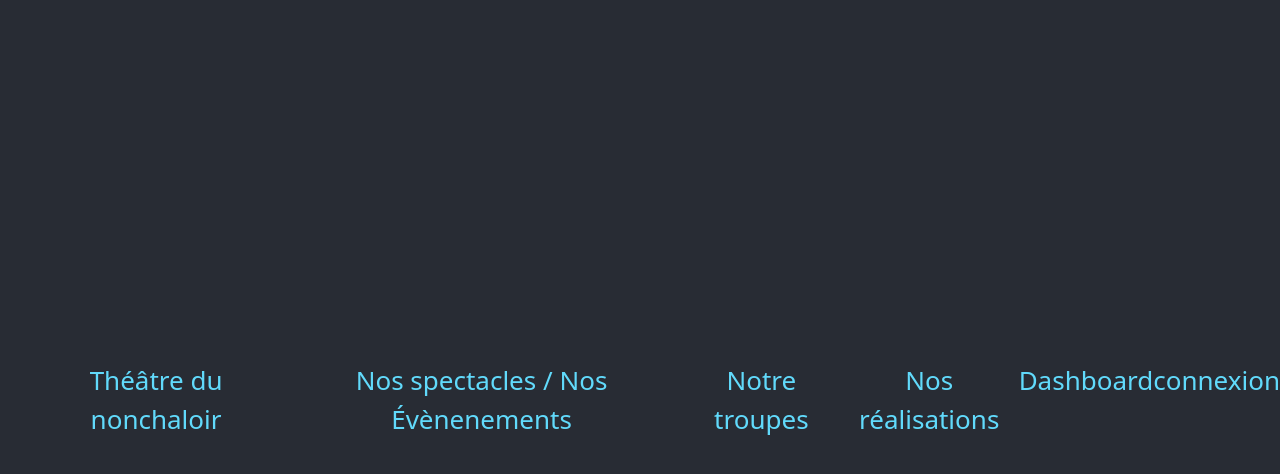
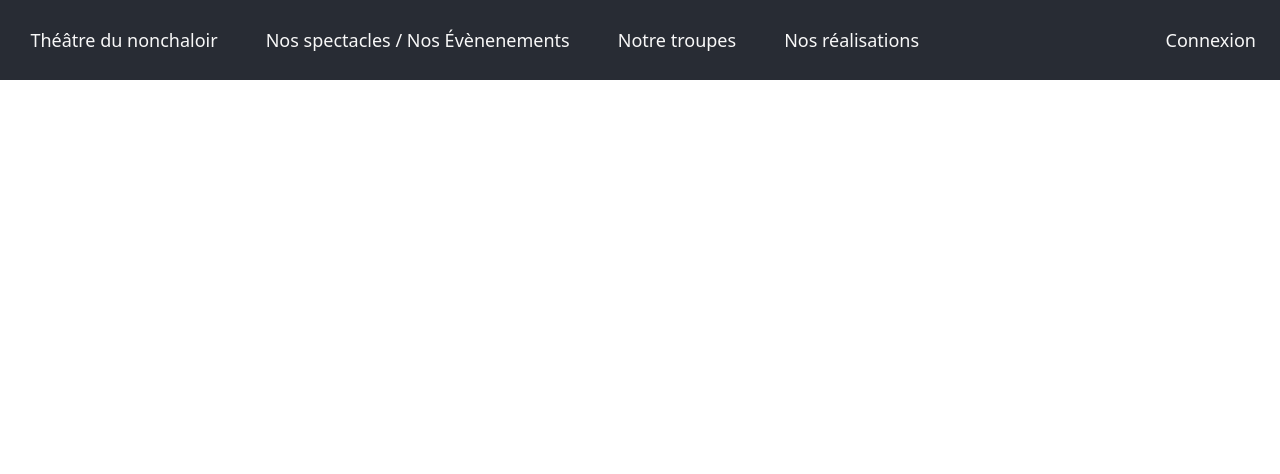
Before and after one commit to Daikenzo/NonchaloirProject-Front_Web, a React (Create React App) app: page / in a window 1280 px wide. Shown: the top 474 px of the page. Built offline with nearby package versions, Linux system fonts and the light colour scheme.

Commit message:
fix navbar components css color

```diff
--- a/src/App.jsx
+++ b/src/App.jsx
@@ -6,11 +6,12 @@ import "bootstrap/dist/js/bootstrap.bundle.min";
 // Import Custom CSS
 import './css/App.css';
 import Header from './components/Display/header';
+import HeaderTest from './debug/SampleComponents/header.test';
 
 function App() {
   return (
     <div className="App">
-      <Header />
+      <Header logo={logo}/>
     </div>
   );
 }
--- a/src/components/Display/header.jsx
+++ b/src/components/Display/header.jsx
@@ -1,15 +1,28 @@
+import { Button } from "bootstrap"
+
 const Header = () => {
+
+    const login ={
+        role:"user",
+        isLogin:true
+    }
 
     return(
         <header className="App-header">
             <nav className="Header-nav nav">
                 <ul className="App-nav nav-menu">
-                    <li className="nav-item"><a className="App-link" href="#home">Théâtre du nonchaloir</a></li>
-                    <li className="nav-item"><a className="App-link" href="#event">Nos spectacles / Nos Évènenements</a></li>
-                    <li className="nav-item"><a className="App-link" href="#teams">Notre troupes</a></li>
-                    <li className="nav-item"><a className="App-link" href="#projects">Nos réalisations</a></li>
-                    <li className="nav-item"><a className="App-link" href="#dashboard">Dashboard</a></li>
-                    <li className="nav-item"><a className="App-link" href="#connect">connexion</a></li>
+                    <li className="nav-item App-link"><a className="App-link" href="#home">Théâtre du nonchaloir</a></li>
+                    <li className="nav-item App-link"><a className="App-link" href="#event">Nos spectacles / Nos Évènenements</a></li>
+                    <li className="nav-item App-link"><a className="App-link" href="#teams">Notre troupes</a></li>
+                    <li className="nav-item App-link"><a className="App-link" href="#projects">Nos réalisations</a></li>
+                    {login.isLogin? (
+                        <>
+                            {login.role==="admin" && (
+                                <li className="nav-item App-link"><a className="App-link" href="#dashboard">Dashboard</a></li>
+                            )}
+                            <li className="nav-item App-link"><a className="App-link" href="#connect">Connexion</a></li>
+                        </>
+                    ): <li className="nav-item App-link"><a className="App-link" href="#connect">Connexion</a></li>}
                 </ul>
             </nav>
         </header>
--- a/src/css/App.css
+++ b/src/css/App.css
@@ -5,6 +5,8 @@
 .App-logo {
   height: 40vmin;
   pointer-events: none;
+  -webkit-user-select: none; /* Safari */
+  user-select:none;
 }
 
 @media (prefers-reduced-motion: no-preference) {
@@ -15,25 +17,51 @@
 
 .App-header {
   background-color: #282c34;
-  min-height: 100vh;
+  min-height: 10vh;
+  width:100vw;
+
+  position: relative;
+
   display: flex;
   flex-direction: column;
-  align-items: center;
+  align-items:flex-start;
   justify-content: center;
-  font-size: calc(10px + 2vmin);
+  font-size: calc(10px + 1vmin);
   color: white;
 }
 .App-nav{
   display:flex;
   flex-direction: row;
+  width: 100vw;
   list-style: none;
-  margin: 2px auto;
+  margin: -1px 0;
+
+}
+.App-nav li{
+  padding: 1.5rem;
+  padding-bottom: 1.4rem;
+  flex-direction: column;
+}
+.App-nav > li:nth-child(5){
+  position: relative;
+  margin-left:auto;
+}
+.App-nav > :first-child {
+  margin-left: -2vw;
+}
+
+.App-nav > *:hover{
+  background-color:#f8f8f8a0;
+  cursor: pointer;
 }
 
 
 .App-link {
-  color: #61dafb;
+  color: #f8f8f8;
   text-decoration:none;
+}
+.App-link:hover{
+  font-weight: bold;
 }
 
 @keyframes App-logo-spin {
```
Also changed, not shown: 1 other file (tests, documents, lock files or other folders).
